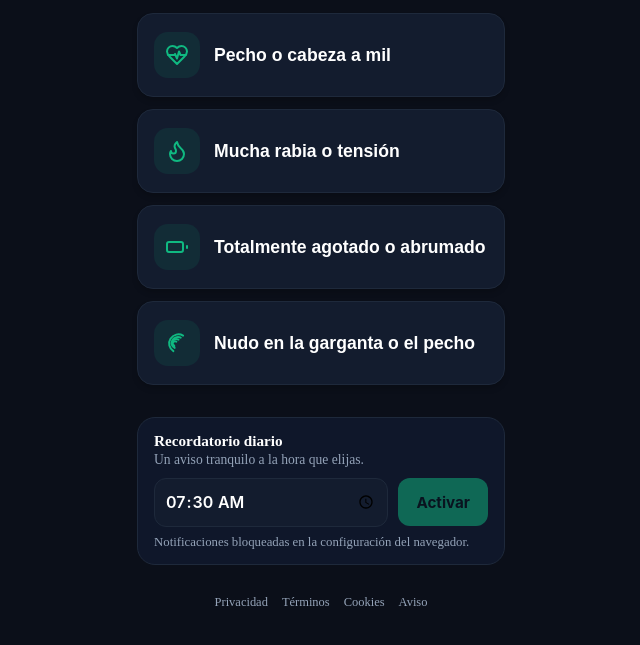
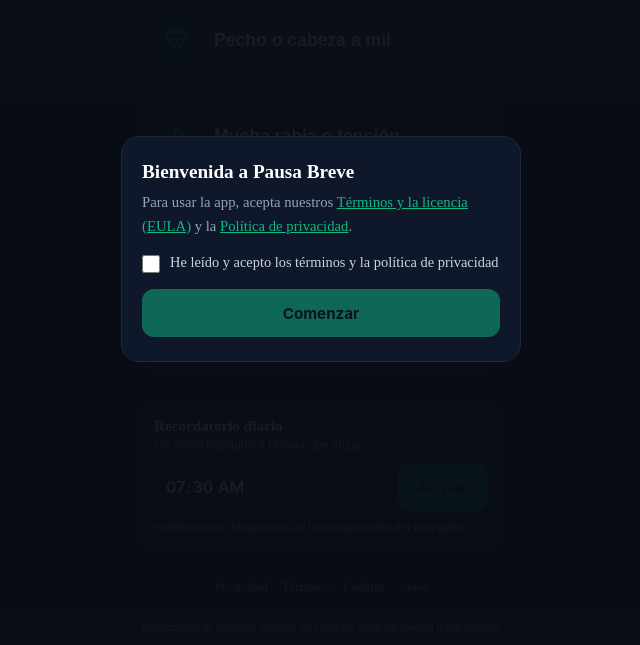
Before and after one commit to Carlangatrex/app_bienestar, a plain HTML site: page index.html in a window 1280 px wide. Shown: the part 151-796 px from the top of the page, without its empty margins (319-959 px from the left). Drawn offline with Linux system fonts and the light colour scheme.

Commit message:
feat: add terms acceptance gate with checkbox eula clause and visible disclaimer v28

```diff
--- a/app.js
+++ b/app.js
@@ -728,6 +728,44 @@
     renderRecordatorio();
 }
 
+// ===== Aceptación de términos en el primer uso (gate legal) =====
+const CLAVE_TERMINOS = 'pausa-breve-terminos';
+const VERSION_TERMINOS = '2026-10-v1';
+
+function terminosAceptados() {
+    try {
+        return localStorage.getItem(CLAVE_TERMINOS) === VERSION_TERMINOS;
+    } catch (e) {
+        return false;
+    }
+}
+
+function inicializarGateTerminos() {
+    const gate = document.getElementById('gate-terminos');
+    if (!gate) return;
+    if (terminosAceptados()) {
+        gate.hidden = true;
+        return;
+    }
+    gate.hidden = false;
+    const check = document.getElementById('gate-check');
+    const btn = document.getElementById('gate-aceptar');
+    if (check && btn) {
+        check.addEventListener('change', () => {
+            btn.disabled = !check.checked;
+        });
+        enlazar(btn, () => {
+            if (!check.checked) return;
+            try {
+                localStorage.setItem(CLAVE_TERMINOS, VERSION_TERMINOS);
+            } catch (e) {
+                console.warn('No se pudo guardar la aceptación de términos:', e);
+            }
+            gate.hidden = true;
+        });
+    }
+}
+
 // ===== Estado inicial: pausado y detenido; nada arranca hasta tocar la figura =====
 isRunning = false;
 clearInterval(timerInterval);
@@ -768,6 +806,7 @@
     });
 }
 renderRecordatorio();
+inicializarGateTerminos(); // gate legal: solo la primera vez (o si cambia la versión)
 
 // Deep-link desde la notificación: abre directo en el selector de síntomas con un destello
 if (new URLSearchParams(location.search).get('from') === 'notification') {
--- a/index.html
+++ b/index.html
@@ -53,6 +53,17 @@
     <link rel="stylesheet" href="style.css">
 </head>
 <body><div class="app-container">
+    <div id="gate-terminos" class="gate-overlay" hidden role="dialog" aria-modal="true" aria-labelledby="gate-titulo">
+        <div class="gate-card">
+            <p id="gate-titulo" class="gate-titulo">Bienvenida a Pausa Breve</p>
+            <p class="gate-texto">Para usar la app, acepta nuestros <a href="./legal.html#terminos" target="_blank" rel="noopener">Términos y la licencia (EULA)</a> y la <a href="./legal.html#privacidad" target="_blank" rel="noopener">Política de privacidad</a>.</p>
+            <label class="gate-check" for="gate-check">
+                <input type="checkbox" id="gate-check">
+                <span>He leído y acepto los términos y la política de privacidad</span>
+            </label>
+            <button type="button" id="gate-aceptar" class="recordatorio-btn" disabled>Comenzar</button>
+        </div>
+    </div>
     <button type="button" id="audioBtn" aria-label="Control de audio">🔊</button>
     <audio id="bg-music" preload="metadata" loop muted>
         <source src="tu_archivo_relajante.mp3" type="audio/mpeg">
@@ -126,6 +137,7 @@
             <a href="./legal.html#cookies">Cookies</a>
             <a href="./legal.html#aviso">Aviso</a>
         </footer>
+        <p class="disclaimer-home">Herramienta de bienestar general; no sustituye atención médica o psicológica.</p>
     </section>
 
     <!-- SCREEN 2: PREPARACIÓN Y EJECUCIÓN (TEMPORIZADOR MANUAL) -->
--- a/style.css
+++ b/style.css
@@ -221,6 +221,83 @@
         .footer-legal a:hover,
         .footer-legal a:focus-visible {
             color: var(--accent-green);
+        }
+
+        .disclaimer-home {
+            margin-top: 10px;
+            font-size: 0.72rem;
+            color: var(--text-sub);
+            text-align: center;
+        }
+
+        .gate-overlay {
+            position: fixed;
+            inset: 0;
+            background: rgba(9, 13, 22, 0.94);
+            display: flex;
+            align-items: center;
+            justify-content: center;
+            z-index: 100;
+            padding: 20px;
+        }
+
+        .gate-overlay[hidden] {
+            display: none;
+        }
+
+        .gate-card {
+            background: var(--card-bg);
+            border: 1px solid var(--border-color);
+            border-radius: 18px;
+            padding: 24px 20px;
+            max-width: 400px;
+            width: 100%;
+        }
+
+        .gate-titulo {
+            font-size: 1.2rem;
+            font-weight: 700;
+            color: #ffffff;
+            margin-bottom: 8px;
+        }
+
+        .gate-texto {
+            font-size: 0.92rem;
+            color: var(--text-sub);
+            line-height: 1.6;
+            margin-bottom: 14px;
+        }
+
+        .gate-texto a {
+            color: var(--accent-green);
+        }
+
+        .gate-check {
+            display: flex;
+            gap: 10px;
+            align-items: flex-start;
+            font-size: 0.9rem;
+            color: #cbd5e1;
+            margin-bottom: 16px;
+            cursor: pointer;
+            line-height: 1.4;
+        }
+
+        .gate-check input {
+            margin-top: 3px;
+            width: 18px;
+            height: 18px;
+            accent-color: var(--primary);
+            flex-shrink: 0;
+        }
+
+        #gate-aceptar {
+            width: 100%;
+        }
+
+        #gate-aceptar:disabled {
+            opacity: 0.5;
+            cursor: not-allowed;
         }
 
         .legal-page {
--- a/sw.js
+++ b/sw.js
@@ -1,4 +1,4 @@
-const CACHE_NAME = 'pwa-v27-legal';
+const CACHE_NAME = 'pwa-v28-eula';
 const SHELL = [
   './',
   './index.html',
```
Also changed, not shown: legal.html (+1 -0 lines).
